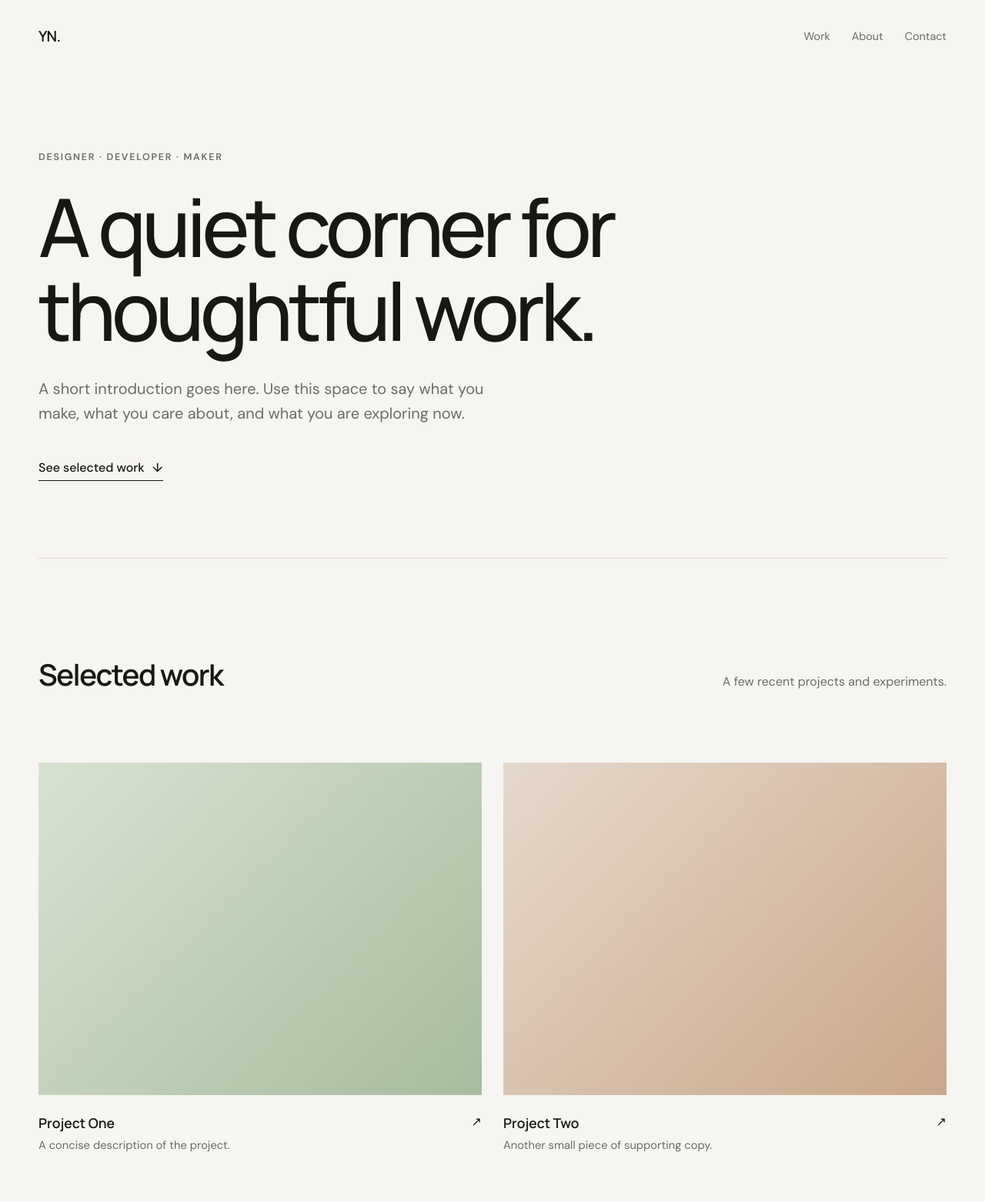
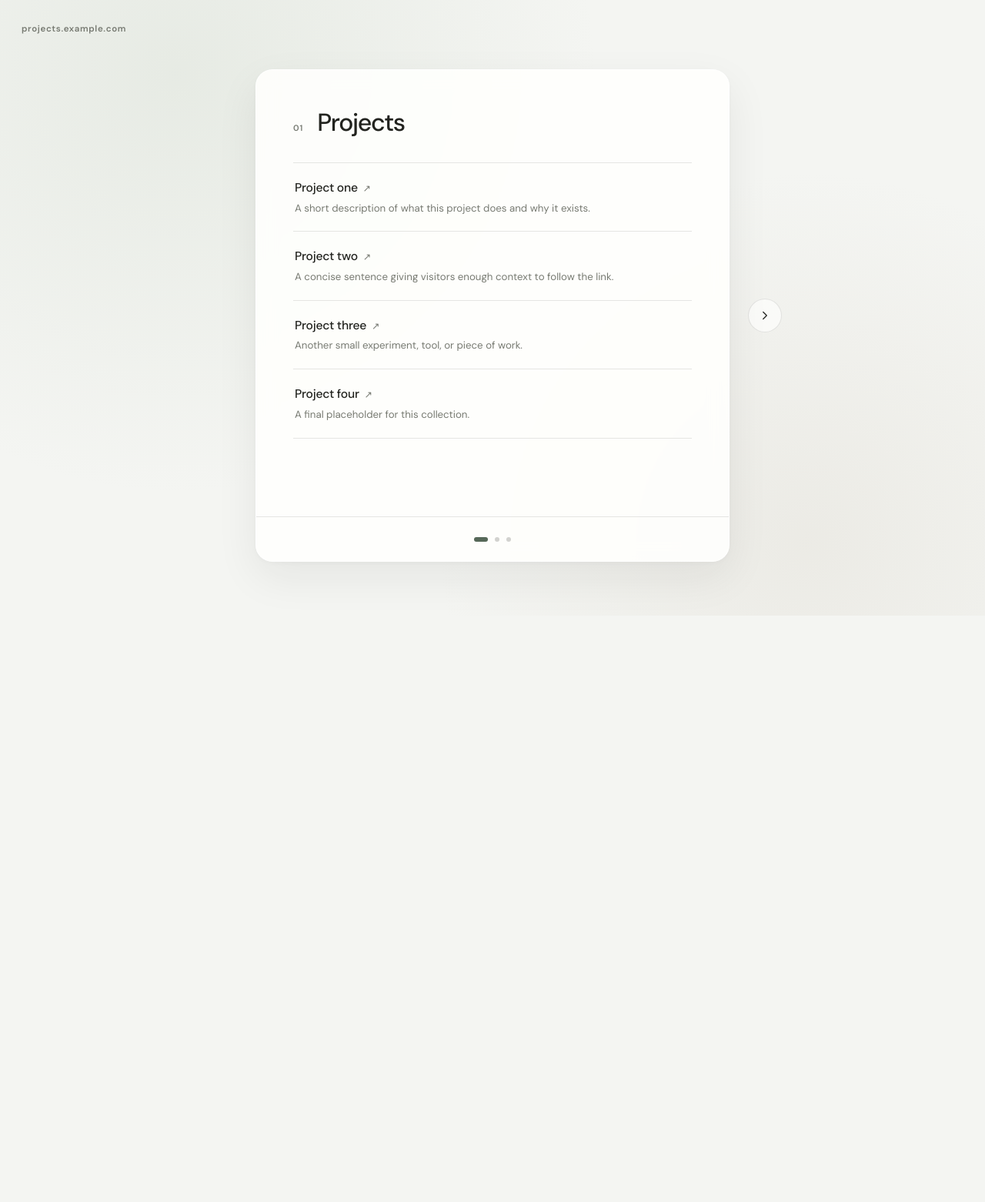
Before and after one commit to fluentfirefly/projects-page, a plain HTML site: page index.html in a window 1280 px wide. Shown: the top 1562 px of the page at 77% size. After the commit the page ends 800 px from the top, so only its background shows below. Drawn offline with Linux system fonts and the light colour scheme.

Commit message:
simplified version

```diff
--- a/index.html
+++ b/index.html
@@ -3,99 +3,127 @@
   <head>
     <meta charset="UTF-8" />
     <meta name="viewport" content="width=device-width, initial-scale=1.0" />
-    <meta
-      name="description"
-      content="A simple home for selected projects, notes, and experiments."
-    />
-    <meta name="theme-color" content="#f6f5f1" />
-    <title>Your Name — Projects</title>
+    <meta name="description" content="A small collection of projects and useful links." />
+    <meta name="theme-color" content="#f4f5f2" />
+    <title>projects.example.com</title>
     <link rel="stylesheet" href="styles.css" />
     <script src="script.js" defer></script>
   </head>
   <body>
-    <header class="site-header container">
-      <a class="wordmark" href="#top" aria-label="Home">YN.</a>
-      <nav aria-label="Primary navigation">
-        <a href="#work">Work</a>
-        <a href="#about">About</a>
-        <a href="mailto:hello@example.com">Contact</a>
-      </nav>
+    <header class="site-header">
+      <a id="domain-name" href="./" aria-label="Home">projects.example.com</a>
     </header>
 
-    <main id="top">
-      <section class="hero container" aria-labelledby="intro-title">
-        <p class="eyebrow">Designer · Developer · Maker</p>
-        <h1 id="intro-title">A quiet corner for thoughtful work.</h1>
-        <p class="hero-copy">
-          A short introduction goes here. Use this space to say what you make,
-          what you care about, and what you are exploring now.
-        </p>
-        <a class="text-link" href="#work">See selected work <span aria-hidden="true">↓</span></a>
-      </section>
+    <main>
+      <div class="browser" aria-roledescription="carousel" aria-label="Link collections">
+        <button class="arrow arrow-previous" type="button" aria-label="Previous collection">
+          <svg aria-hidden="true" viewBox="0 0 24 24">
+            <path d="m15 18-6-6 6-6" />
+          </svg>
+        </button>
 
-      <section class="work container" id="work" aria-labelledby="work-title">
-        <div class="section-heading">
-          <h2 id="work-title">Selected work</h2>
-          <p>A few recent projects and experiments.</p>
+        <div class="panel">
+          <div class="sets" aria-live="polite">
+            <section class="link-set is-active" aria-labelledby="set-projects">
+              <header class="set-header">
+                <p>01</p>
+                <h1 id="set-projects">Projects</h1>
+              </header>
+
+              <ul class="link-list">
+                <li>
+                  <a href="https://example.com">
+                    <span class="link-title">Project one <span aria-hidden="true">↗</span></span>
+                    <span class="link-description">A short description of what this project does and why it exists.</span>
+                  </a>
+                </li>
+                <li>
+                  <a href="https://example.com">
+                    <span class="link-title">Project two <span aria-hidden="true">↗</span></span>
+                    <span class="link-description">A concise sentence giving visitors enough context to follow the link.</span>
+                  </a>
+                </li>
+                <li>
+                  <a href="https://example.com">
+                    <span class="link-title">Project three <span aria-hidden="true">↗</span></span>
+                    <span class="link-description">Another small experiment, tool, or piece of work.</span>
+                  </a>
+                </li>
+                <li>
+                  <a href="https://example.com">
+                    <span class="link-title">Project four <span aria-hidden="true">↗</span></span>
+                    <span class="link-description">A final placeholder for this collection.</span>
+                  </a>
+                </li>
+              </ul>
+            </section>
+
+            <section class="link-set" aria-labelledby="set-writing" hidden>
+              <header class="set-header">
+                <p>02</p>
+                <h1 id="set-writing">Writing</h1>
+              </header>
+
+              <ul class="link-list">
+                <li>
+                  <a href="https://example.com">
+                    <span class="link-title">A useful note <span aria-hidden="true">↗</span></span>
+                    <span class="link-description">A brief explanation of the subject covered in this note.</span>
+                  </a>
+                </li>
+                <li>
+                  <a href="https://example.com">
+                    <span class="link-title">Things I learned <span aria-hidden="true">↗</span></span>
+                    <span class="link-description">Collected observations from building and exploring.</span>
+                  </a>
+                </li>
+                <li>
+                  <a href="https://example.com">
+                    <span class="link-title">A longer thought <span aria-hidden="true">↗</span></span>
+                    <span class="link-description">A short summary that invites the reader to continue.</span>
+                  </a>
+                </li>
+              </ul>
+            </section>
+
+            <section class="link-set" aria-labelledby="set-bookmarks" hidden>
+              <header class="set-header">
+                <p>03</p>
+                <h1 id="set-bookmarks">Bookmarks</h1>
+              </header>
+
+              <ul class="link-list">
+                <li>
+                  <a href="https://example.com">
+                    <span class="link-title">Reference library <span aria-hidden="true">↗</span></span>
+                    <span class="link-description">Documentation, references, and frequently used resources.</span>
+                  </a>
+                </li>
+                <li>
+                  <a href="https://example.com">
+                    <span class="link-title">Inspiration <span aria-hidden="true">↗</span></span>
+                    <span class="link-description">Interesting work from thoughtful people around the web.</span>
+                  </a>
+                </li>
+                <li>
+                  <a href="https://example.com">
+                    <span class="link-title">Tools <span aria-hidden="true">↗</span></span>
+                    <span class="link-description">Small utilities worth remembering and sharing.</span>
+                  </a>
+                </li>
+              </ul>
+            </section>
+          </div>
+
+          <nav class="pagination" aria-label="Choose a collection"></nav>
         </div>
 
-        <div class="project-grid">
-          <article class="project-card">
-            <a href="#" aria-label="View Project One">
-              <div class="project-visual visual-one" aria-hidden="true"></div>
-              <div class="project-meta">
-                <div>
-                  <h3>Project One</h3>
-                  <p>A concise description of the project.</p>
-                </div>
-                <span aria-hidden="true">↗</span>
-              </div>
-            </a>
-          </article>
-
-          <article class="project-card">
-            <a href="#" aria-label="View Project Two">
-              <div class="project-visual visual-two" aria-hidden="true"></div>
-              <div class="project-meta">
-                <div>
-                  <h3>Project Two</h3>
-                  <p>Another small piece of supporting copy.</p>
-                </div>
-                <span aria-hidden="true">↗</span>
-              </div>
-            </a>
-          </article>
-
-          <article class="project-card">
-            <a href="#" aria-label="View Project Three">
-              <div class="project-visual visual-three" aria-hidden="true"></div>
-              <div class="project-meta">
-                <div>
-                  <h3>Project Three</h3>
-                  <p>A place for the final project summary.</p>
-                </div>
-                <span aria-hidden="true">↗</span>
-              </div>
-            </a>
-          </article>
-        </div>
-      </section>
-
-      <section class="about container" id="about" aria-labelledby="about-title">
-        <p class="eyebrow">About</p>
-        <h2 id="about-title">
-          I enjoy turning complex ideas into clear, useful, and enduring things.
-        </h2>
-        <a class="text-link" href="mailto:hello@example.com">Start a conversation <span aria-hidden="true">↗</span></a>
-      </section>
+        <button class="arrow arrow-next" type="button" aria-label="Next collection">
+          <svg aria-hidden="true" viewBox="0 0 24 24">
+            <path d="m9 18 6-6-6-6" />
+          </svg>
+        </button>
+      </div>
     </main>
-
-    <footer class="site-footer container">
-      <p>© <span id="year">2026</span> Your Name</p>
-      <div class="social-links">
-        <a href="#">GitHub</a>
-        <a href="#">LinkedIn</a>
-      </div>
-    </footer>
   </body>
 </html>
--- a/script.js
+++ b/script.js
@@ -1,5 +1,74 @@
-const year = document.querySelector("#year");
+const sets = [...document.querySelectorAll(".link-set")];
+const previousButton = document.querySelector(".arrow-previous");
+const nextButton = document.querySelector(".arrow-next");
+const pagination = document.querySelector(".pagination");
+const panel = document.querySelector(".panel");
+const domainName = document.querySelector("#domain-name");
 
-if (year) {
-  year.textContent = new Date().getFullYear();
+let currentIndex = 0;
+let touchStartX = 0;
+
+if (!["", "localhost", "127.0.0.1"].includes(window.location.hostname)) {
+  domainName.textContent = window.location.hostname;
+  document.title = window.location.hostname;
 }
+
+const dots = sets.map((set, index) => {
+  const dot = document.createElement("button");
+  const title = set.querySelector("h1").textContent;
+
+  dot.className = "dot";
+  dot.type = "button";
+  dot.setAttribute("aria-label", `Show ${title}`);
+  dot.addEventListener("click", () => showSet(index));
+  pagination.append(dot);
+
+  return dot;
+});
+
+function showSet(index) {
+  if (index < 0 || index >= sets.length || index === currentIndex) return;
+
+  sets[currentIndex].hidden = true;
+  sets[currentIndex].classList.remove("is-active");
+  currentIndex = index;
+  sets[currentIndex].hidden = false;
+  sets[currentIndex].classList.add("is-active");
+  sets[currentIndex].scrollTop = 0;
+
+  updateControls();
+}
+
+function updateControls() {
+  previousButton.hidden = currentIndex === 0;
+  nextButton.hidden = currentIndex === sets.length - 1;
+
+  dots.forEach((dot, index) => {
+    if (index === currentIndex) {
+      dot.setAttribute("aria-current", "true");
+    } else {
+      dot.removeAttribute("aria-current");
+    }
+  });
+}
+
+previousButton.addEventListener("click", () => showSet(currentIndex - 1));
+nextButton.addEventListener("click", () => showSet(currentIndex + 1));
+
+document.addEventListener("keydown", (event) => {
+  if (event.key === "ArrowLeft") showSet(currentIndex - 1);
+  if (event.key === "ArrowRight") showSet(currentIndex + 1);
+});
+
+panel.addEventListener("touchstart", (event) => {
+  touchStartX = event.changedTouches[0].clientX;
+}, { passive: true });
+
+panel.addEventListener("touchend", (event) => {
+  const distance = event.changedTouches[0].clientX - touchStartX;
+
+  if (Math.abs(distance) < 55) return;
+  showSet(currentIndex + (distance < 0 ? 1 : -1));
+}, { passive: true });
+
+updateControls();
--- a/styles.css
+++ b/styles.css
@@ -1,30 +1,32 @@
-@import url("https://fonts.googleapis.com/css2?family=DM+Sans:wght@400;500;600&family=Manrope:wght@500;600&display=swap");
+@import url("https://fonts.googleapis.com/css2?family=DM+Sans:wght@400;500;600&display=swap");
 
 :root {
-  --background: #f6f5f1;
-  --surface: #ecebe5;
-  --ink: #171714;
-  --muted: #6c6b64;
-  --line: #d8d6ce;
-  --accent: #3457d5;
-  --max-width: 1180px;
+  --background: #f4f5f2;
+  --panel: rgba(255, 255, 253, 0.88);
+  --ink: #22231f;
+  --muted: #777a72;
+  --line: rgba(34, 35, 31, 0.11);
+  --accent: #566858;
 }
 
 * {
   box-sizing: border-box;
 }
 
-html {
-  scroll-behavior: smooth;
+html,
+body {
+  min-height: 100%;
 }
 
 body {
   margin: 0;
-  background: var(--background);
+  background:
+    radial-gradient(circle at 18% 12%, rgba(209, 218, 205, 0.38), transparent 34rem),
+    radial-gradient(circle at 82% 88%, rgba(218, 213, 202, 0.32), transparent 30rem),
+    var(--background);
   color: var(--ink);
   font-family: "DM Sans", system-ui, sans-serif;
-  font-size: 16px;
-  line-height: 1.6;
+  line-height: 1.5;
   -webkit-font-smoothing: antialiased;
 }
 
@@ -33,273 +35,259 @@ a {
   text-decoration: none;
 }
 
+button,
+a {
+  -webkit-tap-highlight-color: transparent;
+}
+
+button:focus-visible,
 a:focus-visible {
   outline: 2px solid var(--accent);
-  outline-offset: 5px;
-}
-
-.container {
-  width: min(calc(100% - 48px), var(--max-width));
-  margin-inline: auto;
+  outline-offset: 3px;
 }
 
 .site-header {
-  display: flex;
-  align-items: center;
-  justify-content: space-between;
-  padding-block: 32px;
+  position: fixed;
+  z-index: 2;
+  top: 0;
+  left: 0;
+  padding: 24px 28px;
 }
 
-.wordmark {
-  font-family: "Manrope", sans-serif;
-  font-size: 1.2rem;
+.site-header a {
+  color: var(--muted);
+  font-size: 0.72rem;
   font-weight: 600;
+  letter-spacing: 0.055em;
+}
+
+main {
+  min-height: 100vh;
+  min-height: 100svh;
+  display: grid;
+  place-items: center;
+  padding: 72px 84px 52px;
+}
+
+.browser {
+  width: min(100%, 760px);
+  display: grid;
+  grid-template-columns: 48px minmax(0, 1fr) 48px;
+  gap: 24px;
+  align-items: center;
+}
+
+.panel {
+  min-width: 0;
+  height: min(640px, calc(100svh - 124px));
+  min-height: 400px;
+  display: grid;
+  grid-template-rows: minmax(0, 1fr) auto;
+  overflow: hidden;
+  background: var(--panel);
+  border: 1px solid rgba(255, 255, 255, 0.72);
+  border-radius: 22px;
+  box-shadow:
+    0 20px 55px rgba(28, 32, 26, 0.07),
+    0 2px 8px rgba(28, 32, 26, 0.035);
+  backdrop-filter: blur(12px);
+}
+
+.sets {
+  min-height: 0;
+}
+
+.link-set {
+  height: 100%;
+  overflow-y: auto;
+  overscroll-behavior: contain;
+  scrollbar-width: thin;
+  scrollbar-color: rgba(34, 35, 31, 0.18) transparent;
+  padding: 44px 48px 16px;
+}
+
+.link-set[hidden] {
+  display: none;
+}
+
+.set-header {
+  display: flex;
+  gap: 18px;
+  align-items: baseline;
+  padding-bottom: 28px;
+}
+
+.set-header p,
+.set-header h1 {
+  margin: 0;
+}
+
+.set-header p {
+  color: var(--muted);
+  font-size: 0.68rem;
+  font-weight: 600;
+  letter-spacing: 0.08em;
+}
+
+.set-header h1 {
+  font-size: clamp(1.5rem, 4vw, 2rem);
+  font-weight: 500;
   letter-spacing: -0.04em;
 }
 
-nav,
-.social-links {
-  display: flex;
-  gap: 28px;
+.link-list {
+  margin: 0;
+  padding: 0;
+  list-style: none;
+  border-top: 1px solid var(--line);
 }
 
-nav a,
-.social-links a {
-  color: var(--muted);
-  font-size: 0.9rem;
-  transition: color 160ms ease;
+.link-list li {
+  border-bottom: 1px solid var(--line);
 }
 
-nav a:hover,
-.social-links a:hover {
-  color: var(--ink);
+.link-list a {
+  display: block;
+  padding: 20px 2px;
 }
 
-.hero {
-  min-height: 76vh;
-  display: flex;
-  flex-direction: column;
-  justify-content: center;
-  align-items: flex-start;
-  padding-block: 100px;
+.link-title,
+.link-description {
+  display: block;
 }
 
-.eyebrow {
-  margin: 0 0 24px;
+.link-title {
+  margin-bottom: 5px;
+  font-size: 0.98rem;
+  font-weight: 500;
+  letter-spacing: -0.015em;
+}
+
+.link-title span {
+  display: inline-block;
+  margin-left: 3px;
   color: var(--muted);
   font-size: 0.78rem;
-  font-weight: 600;
-  letter-spacing: 0.14em;
-  text-transform: uppercase;
+  transition: transform 150ms ease;
 }
 
-h1,
-h2,
-h3,
-p {
-  margin-top: 0;
+.link-description {
+  max-width: 520px;
+  color: var(--muted);
+  font-size: 0.83rem;
 }
 
-h1,
-.about h2 {
-  font-family: "Manrope", sans-serif;
-  font-weight: 500;
-  letter-spacing: -0.055em;
-  line-height: 1.04;
-}
-
-h1 {
-  max-width: 850px;
-  margin-bottom: 32px;
-  font-size: clamp(3.4rem, 8.2vw, 7.4rem);
-}
-
-.hero-copy {
-  max-width: 580px;
-  margin-bottom: 42px;
-  color: var(--muted);
-  font-size: clamp(1.05rem, 1.6vw, 1.25rem);
-}
-
-.text-link {
-  display: inline-flex;
-  gap: 10px;
-  align-items: center;
-  padding-bottom: 3px;
-  border-bottom: 1px solid var(--ink);
-  font-weight: 500;
-}
-
-.text-link span {
-  transition: transform 160ms ease;
-}
-
-.text-link:hover span {
+.link-list a:hover .link-title span {
   transform: translate(2px, -2px);
 }
 
-.work {
-  padding-block: 120px;
+.pagination {
+  min-height: 58px;
+  display: flex;
+  gap: 9px;
+  justify-content: center;
+  align-items: center;
   border-top: 1px solid var(--line);
 }
 
-.section-heading {
-  display: flex;
-  justify-content: space-between;
-  align-items: baseline;
-  margin-bottom: 52px;
+.dot {
+  width: 6px;
+  height: 6px;
+  padding: 0;
+  border: 0;
+  border-radius: 50%;
+  background: rgba(34, 35, 31, 0.2);
+  cursor: pointer;
+  transition: width 150ms ease, border-radius 150ms ease, background 150ms ease;
 }
 
-.section-heading h2 {
-  font-family: "Manrope", sans-serif;
-  font-size: clamp(1.8rem, 3vw, 2.5rem);
-  letter-spacing: -0.04em;
+.dot[aria-current="true"] {
+  width: 18px;
+  border-radius: 8px;
+  background: var(--accent);
 }
 
-.section-heading p,
-.project-meta p {
-  color: var(--muted);
+.arrow {
+  width: 44px;
+  height: 44px;
+  display: grid;
+  place-items: center;
+  padding: 0;
+  border: 1px solid var(--line);
+  border-radius: 50%;
+  background: rgba(255, 255, 253, 0.65);
+  color: var(--ink);
+  cursor: pointer;
+  transition: background 150ms ease, border-color 150ms ease;
 }
 
-.project-grid {
-  display: grid;
-  grid-template-columns: repeat(2, minmax(0, 1fr));
-  gap: 64px 28px;
+.arrow:hover {
+  background: rgba(255, 255, 253, 0.96);
+  border-color: rgba(34, 35, 31, 0.2);
 }
 
-.project-card:last-child {
-  grid-column: 1 / -1;
+.arrow[hidden] {
+  visibility: hidden;
 }
 
-.project-visual {
-  aspect-ratio: 4 / 3;
-  margin-bottom: 22px;
-  overflow: hidden;
-  background: var(--surface);
-  transition: transform 220ms ease;
-}
-
-.project-card:last-child .project-visual {
-  aspect-ratio: 2 / 1;
-}
-
-.project-card a:hover .project-visual {
-  transform: scale(0.99);
-}
-
-.visual-one {
-  background: linear-gradient(135deg, #d9e2d2, #a7bc9f);
-}
-
-.visual-two {
-  background: linear-gradient(135deg, #e5d9cd, #c9a78a);
-}
-
-.visual-three {
-  background: linear-gradient(135deg, #d7dcef, #9aa7d6);
-}
-
-.project-meta {
-  display: flex;
-  justify-content: space-between;
-  gap: 20px;
-}
-
-.project-meta h3 {
-  margin-bottom: 4px;
-  font-family: "Manrope", sans-serif;
-  font-size: 1.1rem;
-}
-
-.project-meta p {
-  margin-bottom: 0;
-  font-size: 0.92rem;
-}
-
-.about {
-  padding-block: 160px;
-  border-top: 1px solid var(--line);
-}
-
-.about h2 {
-  max-width: 890px;
-  margin-bottom: 42px;
-  font-size: clamp(2.4rem, 5.5vw, 5rem);
-}
-
-.site-footer {
-  display: flex;
-  justify-content: space-between;
-  padding-block: 32px;
-  border-top: 1px solid var(--line);
-  color: var(--muted);
-  font-size: 0.9rem;
-}
-
-.site-footer p {
-  margin-bottom: 0;
+.arrow svg {
+  width: 18px;
+  fill: none;
+  stroke: currentColor;
+  stroke-width: 1.7;
+  stroke-linecap: round;
+  stroke-linejoin: round;
 }
 
 @media (max-width: 680px) {
-  .container {
-    width: min(calc(100% - 32px), var(--max-width));
+  .site-header {
+    padding: 18px 20px;
   }
 
-  .site-header {
-    padding-block: 24px;
+  main {
+    padding: 58px 16px 18px;
   }
 
-  nav {
-    gap: 18px;
+  .browser {
+    position: relative;
+    display: block;
+    height: 100%;
   }
 
-  nav a:nth-child(2) {
-    display: none;
+  .panel {
+    height: calc(100svh - 76px);
+    min-height: 360px;
+    border-radius: 18px;
   }
 
-  .hero {
-    min-height: 72vh;
-    padding-block: 72px;
+  .link-set {
+    padding: 32px 25px 12px;
   }
 
-  .work,
-  .about {
-    padding-block: 88px;
+  .set-header {
+    padding-bottom: 22px;
   }
 
-  .section-heading {
-    display: block;
-    margin-bottom: 36px;
+  .arrow {
+    position: absolute;
+    z-index: 2;
+    bottom: 9px;
+    width: 40px;
+    height: 40px;
+    background: transparent;
+    border-color: transparent;
   }
 
-  .project-grid {
-    grid-template-columns: 1fr;
-    gap: 48px;
+  .arrow-previous {
+    left: 10px;
   }
 
-  .project-card:last-child {
-    grid-column: auto;
-  }
-
-  .project-card:last-child .project-visual {
-    aspect-ratio: 4 / 3;
-  }
-
-  .site-footer {
-    gap: 24px;
-    align-items: flex-start;
-  }
-
-  .social-links {
-    gap: 16px;
+  .arrow-next {
+    right: 10px;
   }
 }
 
 @media (prefers-reduced-motion: reduce) {
-  html {
-    scroll-behavior: auto;
-  }
-
   *,
   *::before,
   *::after {
```
Also changed, not shown: 1 other file.
